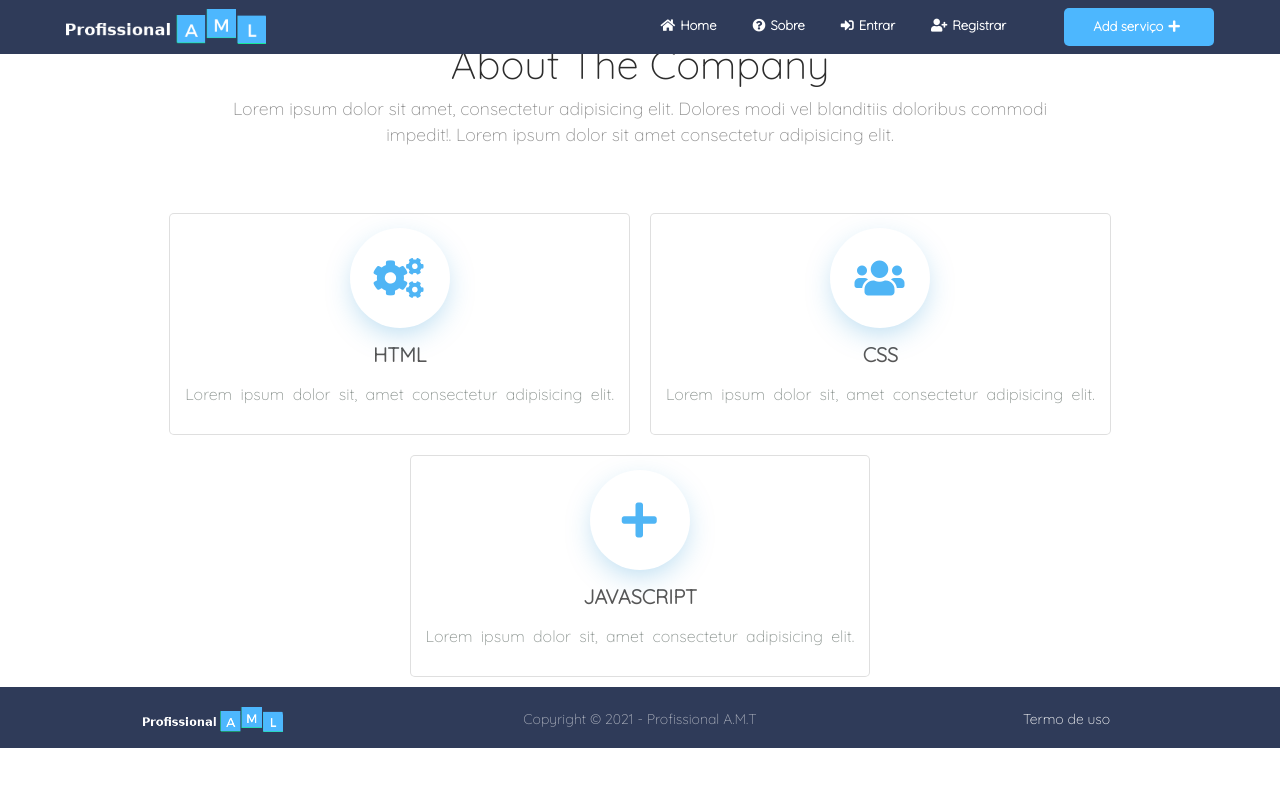
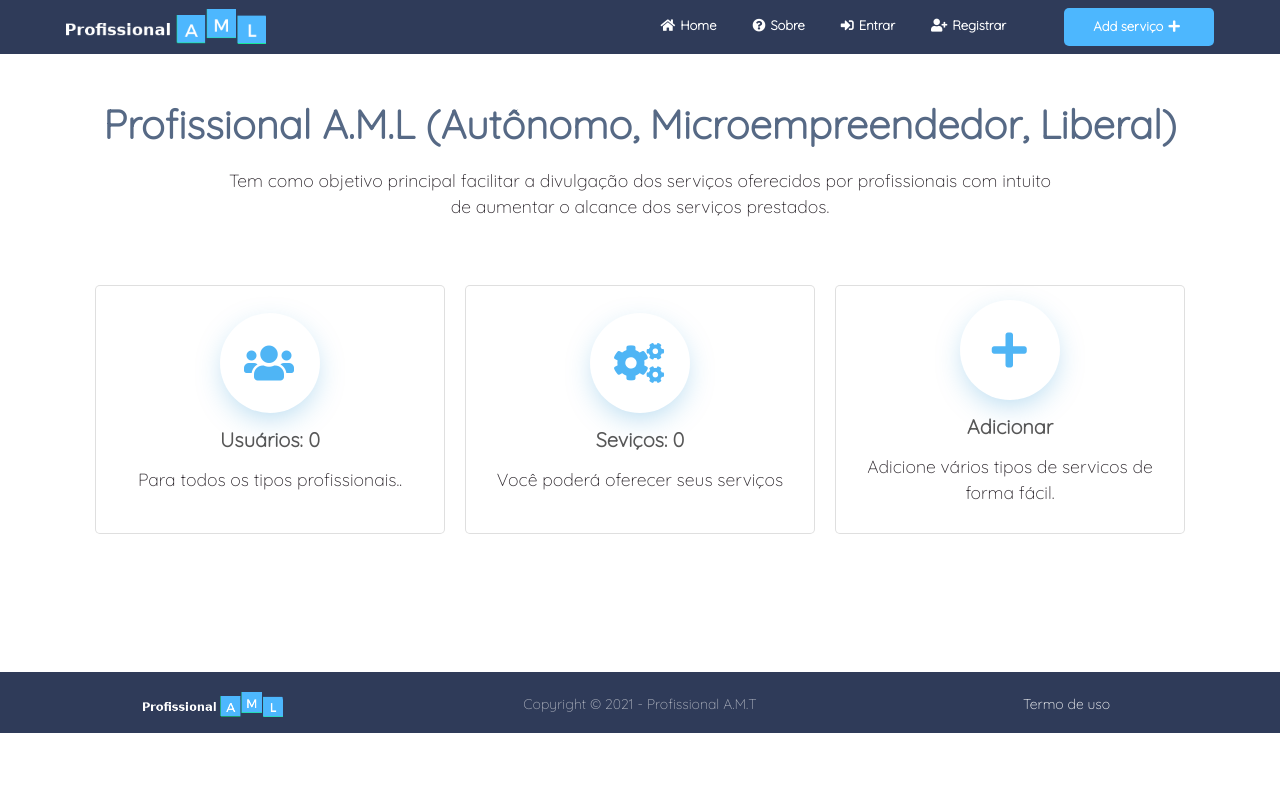
Before and after one commit to virgilio09/ProfissionalAML, a Django app: page /about/ in a window 1280 px wide. Shown: the top 787 px of the page. Run offline with Django 3.2, Linux system fonts and the light colour scheme; data that the repository does not hold is empty; some libraries are stand-ins or nearby versions.

Commit message:
style about

```diff
--- a/servicos/static/css/styles.css
+++ b/servicos/static/css/styles.css
@@ -455,38 +455,45 @@ a:hover {
     font-weight: 500;
 }
 /* -------------------------- about-------------------------------- */
-h2 {
-    font-weight: lighter
-}
 
 .about {
     text-align: center;
     color: gray;
     padding: 40px
 }
-
-.title {
-    font-size: 22px;
-    color: #2c2c2c
+.about .title {
+    margin-top: 60px;
+    margin-bottom: 20px;
 }
 
-.desc {
-    color: #909090;
-    font-weight: 300;
-    font-size: 1.1em;
-    line-height: 1.45em;
+.about .title h1{
+    color: #566985;
+    font-weight: 900;
+    font-size: 40px;
+}
+
+.about .desc {
     margin-bottom: 15px;
-    margin-top: 30px;
+    margin-top: 40px;
     width: 70%;
     margin: 0 auto
 }
+.about .desc p {
+    font-size: 1.1em;
+    color: #282228;
+    font-weight: 500;
+    line-height: 1.45em;
+
+}
 
 @media (max-width: 630px) {
-    .title {
+    .title h1 {
         font-size: 18px
     }
 }
-
+.about-content {
+    margin-bottom: 8em;
+}
 .about-content .card {
     display: flex;
     text-align: center;
@@ -494,6 +501,7 @@ h2 {
     flex-direction: column;
     align-items: center;
     margin: 10px;
+    width: 350px;
     padding: 14px 10px 12px 10px;
     border-radius: 5px;
 }
@@ -531,12 +539,11 @@ h2 {
     transform: translate(0px, -10px)
 }
 
-.card_body {
-    color: #8c9490;
-    font-size: 16px;
-    padding: 0 5px;
-    line-height: 1.5;
-    word-spacing: 4px
+.card_body p{
+    font-size: 1.1em;
+    color: #282228;
+    font-weight: 500;
+    line-height: 1.45em;
 }
 
 /* ---------------------------- footer ---------------------------- */
--- a/servicos/templates/servico/about.html
+++ b/servicos/templates/servico/about.html
@@ -6,32 +6,32 @@
 <main>
     <div class="about">
         <div class="title">
-            <h1>About The Company</h1>
+            <h1>Profissional A.M.L (Autônomo, Microempreendedor, Liberal)</h1>
         </div>
         <div class="desc">
-            <p>Lorem ipsum dolor sit amet, consectetur adipisicing elit. Dolores modi vel blanditiis doloribus commodi impedit!. Lorem ipsum dolor sit amet consectetur adipisicing elit. </p>
+            <p>Tem como objetivo principal facilitar a divulgação dos serviços oferecidos por profissionais com intuito de aumentar o alcance  dos serviços prestados.</p>
         </div>
     </div>
     <div class="row about-content justify-content-center">
         <div class="card">
-            <div class="card_img"> <i class="fas fa-cogs"></i> </div>
-            <div class="card_title">HTML</div>
+            <div class="card_img"> <i class="fas fa-users"></i> </div>
+            <div class="card_title">Usuários: {{qtd_user}}</div>
             <div class="card_body">
-                <p>Lorem ipsum dolor sit, amet consectetur adipisicing elit.</p>
+                <p>Para todos os tipos profissionais..</p>
             </div>
         </div>
         <div class="card">
-            <div class="card_img"> <i class="fas fa-users"></i> </div>
-            <div class="card_title">CSS</div>
+            <div class="card_img"> <i class="fas fa-cogs"></i> </div>
+            <div class="card_title">Seviços: {{qtd_servicos}}</div>
             <div class="card_body">
-                <p>Lorem ipsum dolor sit, amet consectetur adipisicing elit.</p>
+                <p>Você poderá oferecer seus serviços</p>
             </div>
         </div>
         <div class="card">
             <div class="card_img"> <i class="fas fa-plus"></i> </div>
-            <div class="card_title">JAVASCRIPT</div>
+            <div class="card_title">Adicionar</div>
             <div class="card_body">
-                <p>Lorem ipsum dolor sit, amet consectetur adipisicing elit.</p>
+                <p>Adicione vários tipos de servicos de forma fácil.</p>
             </div>
         </div>
     </div>
```
Also changed, not shown: servicos/forms.py (+7 -1 lines).
